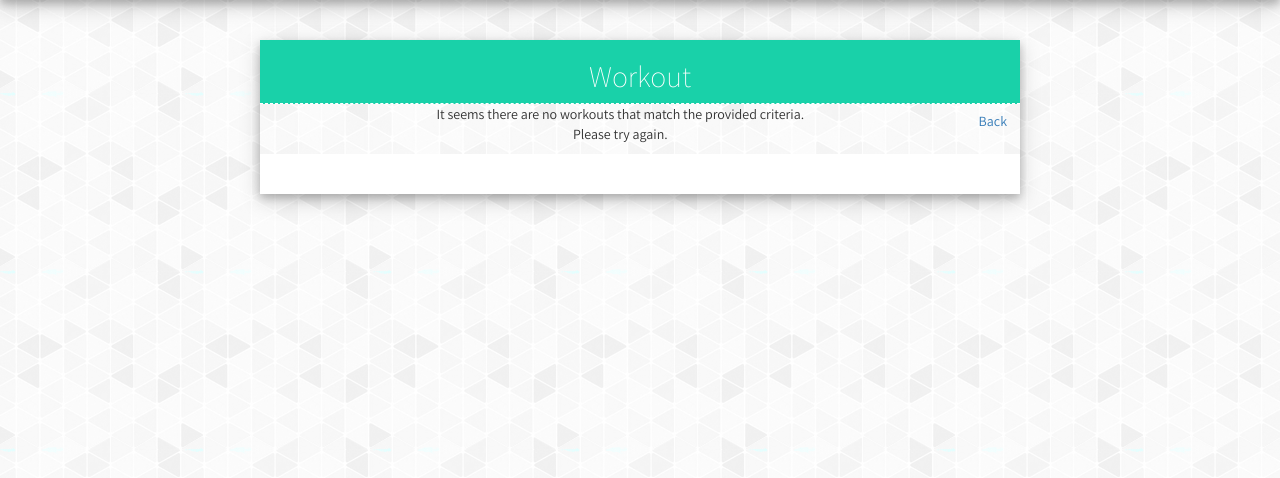
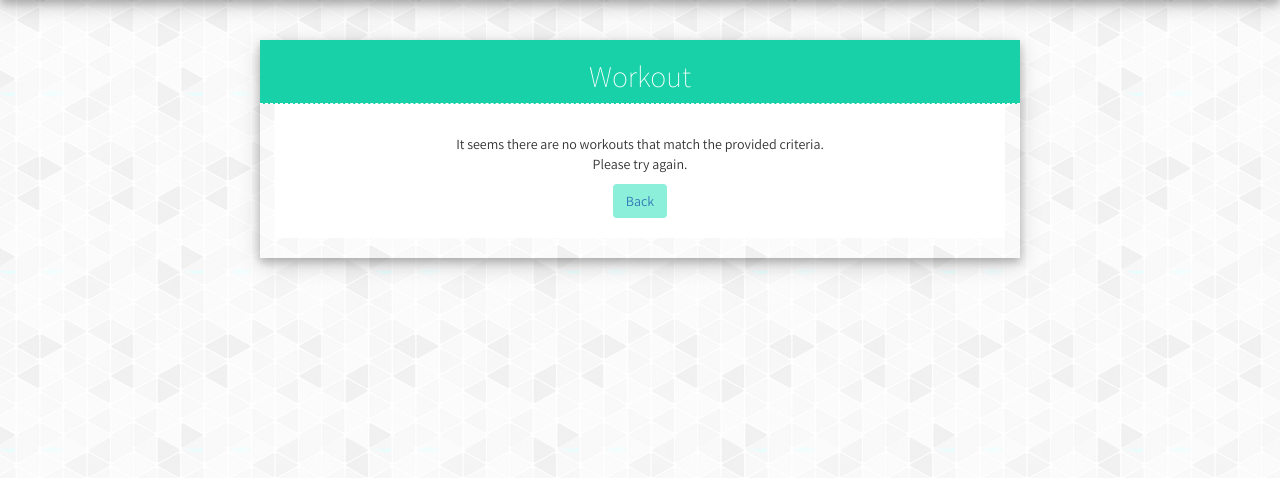
Before and after one commit to MaggieAHewitt/Circuit_Workout_Generator, a Flask app: template templates/workout_list.html in a window 1280 px wide. Shown: the part 99-577 px from the top of the page. Run offline with Flask 2, Linux system fonts and the light colour scheme; the template is opened without the code that fills it, so the values that code supplies are empty.

Commit message:
Cleaned up formatting

```diff
--- a/static/css/customStyles.css
+++ b/static/css/customStyles.css
@@ -49,6 +49,14 @@ hr {
   float:right;
 }
 
+.left {
+  float:left;
+}
+
+.right {
+  float:right;
+}
+
 .header {
   width:100%;
   background: #fbfbfb;
@@ -66,7 +74,12 @@ hr {
 
 .section {
   box-shadow: 0 4px 8px 0 rgba(0, 0, 0, 0.2), 0 6px 20px 0 rgba(0, 0, 0, 0.19);
+}
+
+.section-content{
   margin-bottom:20px;
+  padding:20px;
+  background-color:#ffffff;
 }
 
 .section-header {
@@ -74,11 +87,6 @@ hr {
   color: white;
   background-color:#19D1A9;
   border-bottom:1px dashed #ffffff;
-}
-
-.section-content {
-  padding:20px;
-  background-color:#ffffff;
 }
 
 .form-group {
@@ -93,8 +101,17 @@ hr {
   margin-bottom:30px;
 }
 
+.exercise-row {
+  margin-bottom:25px;
+}
+
 .exercise-details {
   width:80%;
+  margin:auto;
+}
+
+.exercise-details p {
+  max-width:200px;
   margin:auto;
 }
 
@@ -107,15 +124,33 @@ hr {
   width:100%;
 }
 
-.workout-list-buttons{
-  float:right;
+.button-row{
+  width:100%;
+  margin-top:10px;
+}
+.workout-list-buttons .btn{
+  margin:5px;
 }
 
 .no-workout{
   text-align: center;
 }
 
+.btn{
+  background-color: #8BEFD9;
+}
+
+.btn:hover{
+  background-color: #12a386;
+  border:1px solid #19D1A9;
+}
+
 .btn-primary{
   background-color:#19D1A9;
   border:1px solid #8BEFD9;
 }
+
+.back-button{
+  margin: 0;
+  text-align: center;
+}
--- a/templates/workout_list.html
+++ b/templates/workout_list.html
@@ -6,10 +6,11 @@
       <h2>Workout</h2>
     </div>
 
-    <div class="row workout-list-buttons">
-      <a href="/" class="btn">Back</a>
+    <div class="section-content">
+
+      <div class="row button-row">
         {%if circuits|length > 0 %}
-      <a href="javascript:window.location.reload(true)" class="btn btn-primary"> Give me a different workout </a>
+        <a href="javascript:window.location.reload(true)" data-toggle="tooltip" title="Not feeling your workout? Generate totally different using the same settings." class="btn btn-primary right"> Generate a different workout </a>
         {% endif %}
       </div>
 
@@ -22,7 +23,7 @@
         </div>
       {% endif %}
 
-    <div class="row section-content">
+      <div class="row">
         <div class="workout-list">
           {% for circuit in circuits %}
           <div class="circuit">
@@ -30,6 +31,10 @@
 
             <div class="exercises row">
               {% for exercise in circuit.exercises %}
+
+              {% if ((loop.index-1) % 3 == 0)%}
+                <div class="row exercise-row">
+              {% endif %}
                 <div class="exercise col-lg-4">
                   <div class="exercise-icon">
                     {% if exercise.requires_weights %}
@@ -41,10 +46,10 @@
                     {% else %}
                         <img  src="/static/svg/yoga_mat.svg"/>
                     {% endif %}
-
                   </div>
                   <h4>{{exercise.name}}</h4>
-              <p class="exercise-details">
+                  <div class="exercise-details">
+                    <p class="">
                       <strong>Muscle Group:</strong> {{ exercise.group | capitalize }}
                       {% if exercise.requires_weights or exercise.requires_machine or exercise.requires_stability_ball %}
                       <br/><strong>Requires: </strong>
@@ -60,6 +65,10 @@
                       {% endif %}
                     </p>
                 </div>
+                </div>
+                {% if ((loop.index) % 3 == 0)%}
+                </div>
+                {% endif %}
               {% endfor %}
             </div>
           </div> <!-- circuit -->
@@ -68,8 +77,12 @@
           </div>
           {% endfor %}
         </div><!-- Workout-list-->
+      </div><!-- section-content -->
 
-    </div><!-- section-content -->
+      <div class="row button-row back-button">
+        <a href="/" class="btn">Back</a>
+      </div>
+    </div>
   </div> <!-- section -->
 </div> <!-- container>
 {% endblock %}
```
Lines whose indentation alone changed are shown as unchanged.
